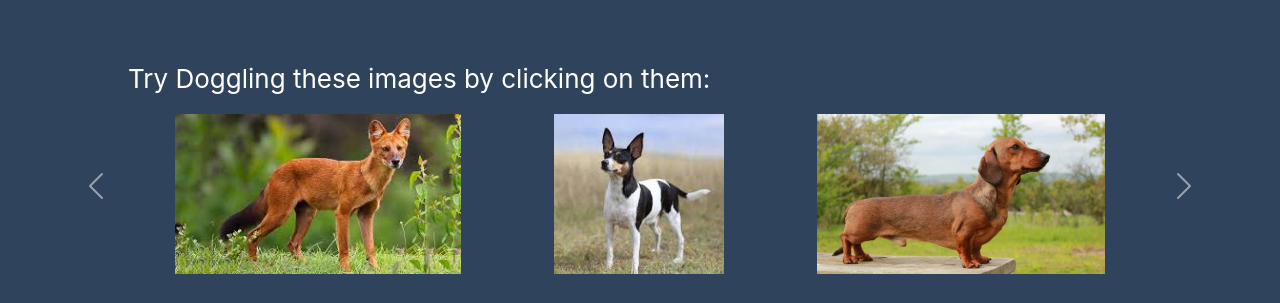
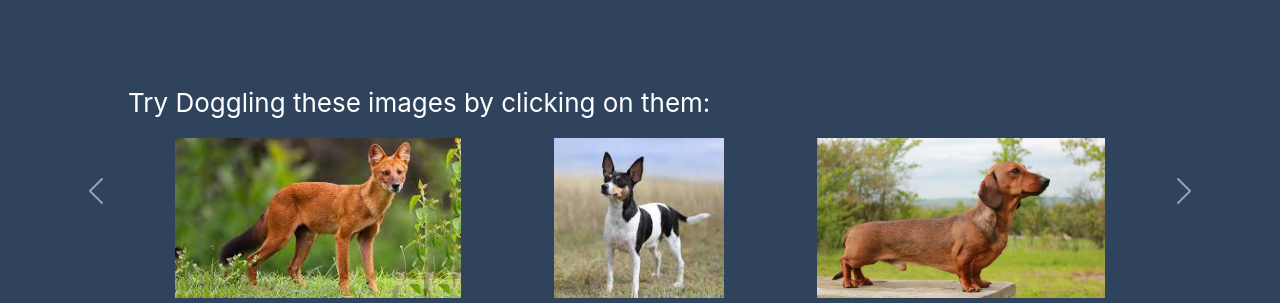
Before and after one commit to vintageyj/CZ4052-Cloud-Computing, a React (Create React App) app in the folder doggle-webapp/: page / in a window 1280 px wide. Shown: the part 649-952 px from the top of the page. Built offline with nearby package versions, Linux system fonts and the light colour scheme.

Commit message:
housekeeping for suggested images

```diff
--- a/doggle-webapp/src/Components/SuggestedImages/SuggestedImages.css
+++ b/doggle-webapp/src/Components/SuggestedImages/SuggestedImages.css
@@ -1,36 +1,6 @@
-.suggested_image_container {
-  /* background-color: #ff950a; */
-  width: 100%;
-  height: 100%;
-}
-
 .suggested_img {
   min-height: 20vh; /* Set the maximum height */
   max-height: 20vh; /* Set the maximum height */
   width: auto; /* Let the width adjust to maintain aspect ratio */
   cursor: pointer;
 }
-
-.image_row {
-  padding-bottom: 0%;
-}
-
-/* .suggested-images-container {
-    display: flex;
-    justify-content: center;
-    align-items: center;
-  }
-
-  .suggested-images-row {
-    display: flex;
-    justify-content: center;
-    align-items: center;
-  }
-
-  .suggested-image {
-    max-height: 60vh;
-    max-width: 100%;
-    height: auto;
-    cursor: pointer;
-    margin: 5px;
-  } */
--- a/doggle-webapp/src/Components/SuggestedImages/SuggestedImages.js
+++ b/doggle-webapp/src/Components/SuggestedImages/SuggestedImages.js
@@ -1,6 +1,5 @@
 import React from "react";
-import "./SuggestedImages.css"; // Import CSS file
-// Import local images
+import "./SuggestedImages.css";
 import image1 from "./Images/dhole.jpeg";
 import image2 from "./Images/toy_terrier.jpeg";
 import image3 from "./Images/dachshund.jpeg";
@@ -40,8 +39,9 @@ function SuggestedImages({ onSelectImage }) {
       id="suggestedImages"
       className="carousel slide"
       style={{
-        paddingInline: "10%",
-        paddingBottom: "3%",
+        paddingInline: "10vw",
+        paddingBottom: "3vh",
+        paddingTop: "3vh",
       }}
     >
       <p>Try Doggling these images by clicking on them:</p>
```
